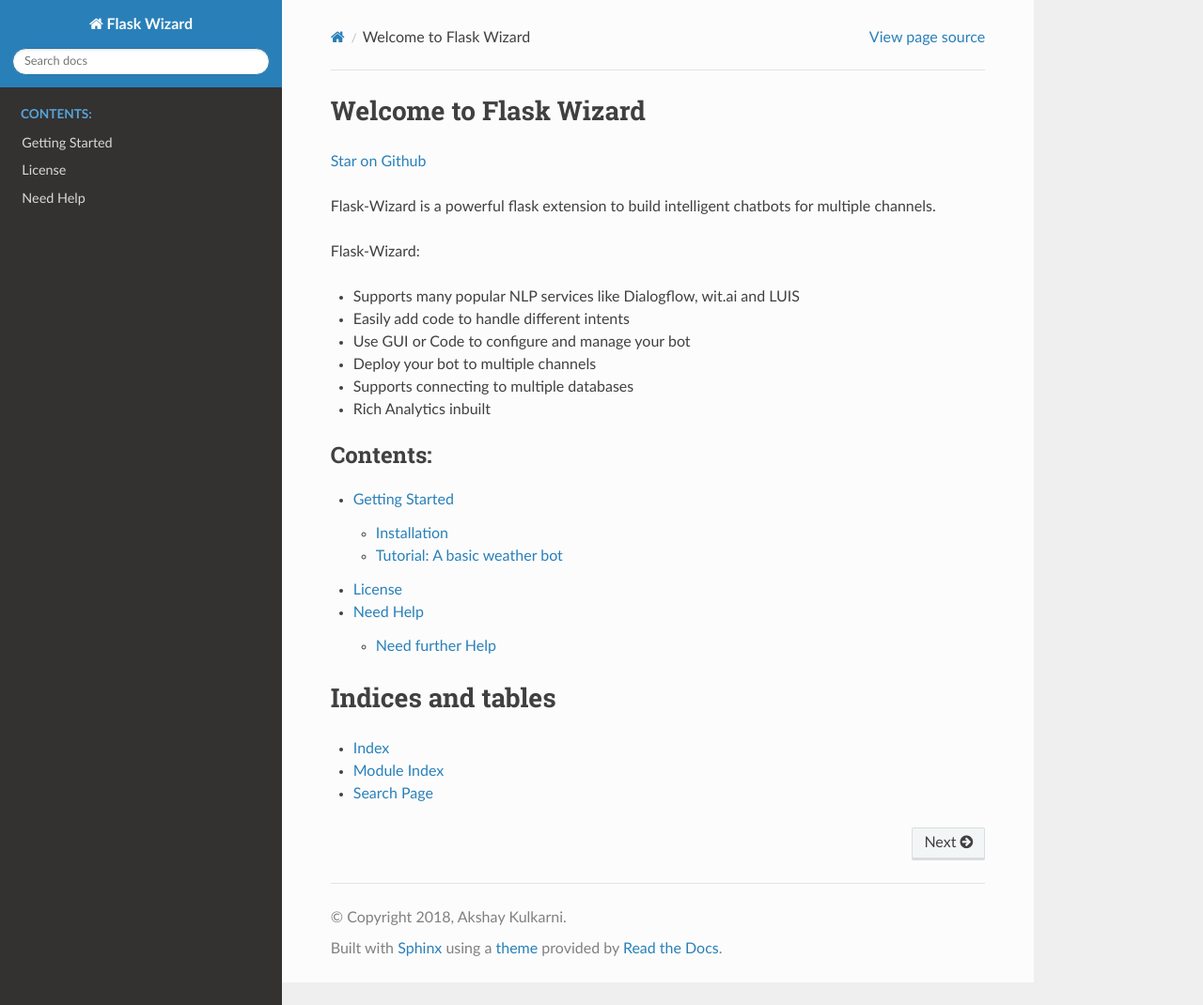
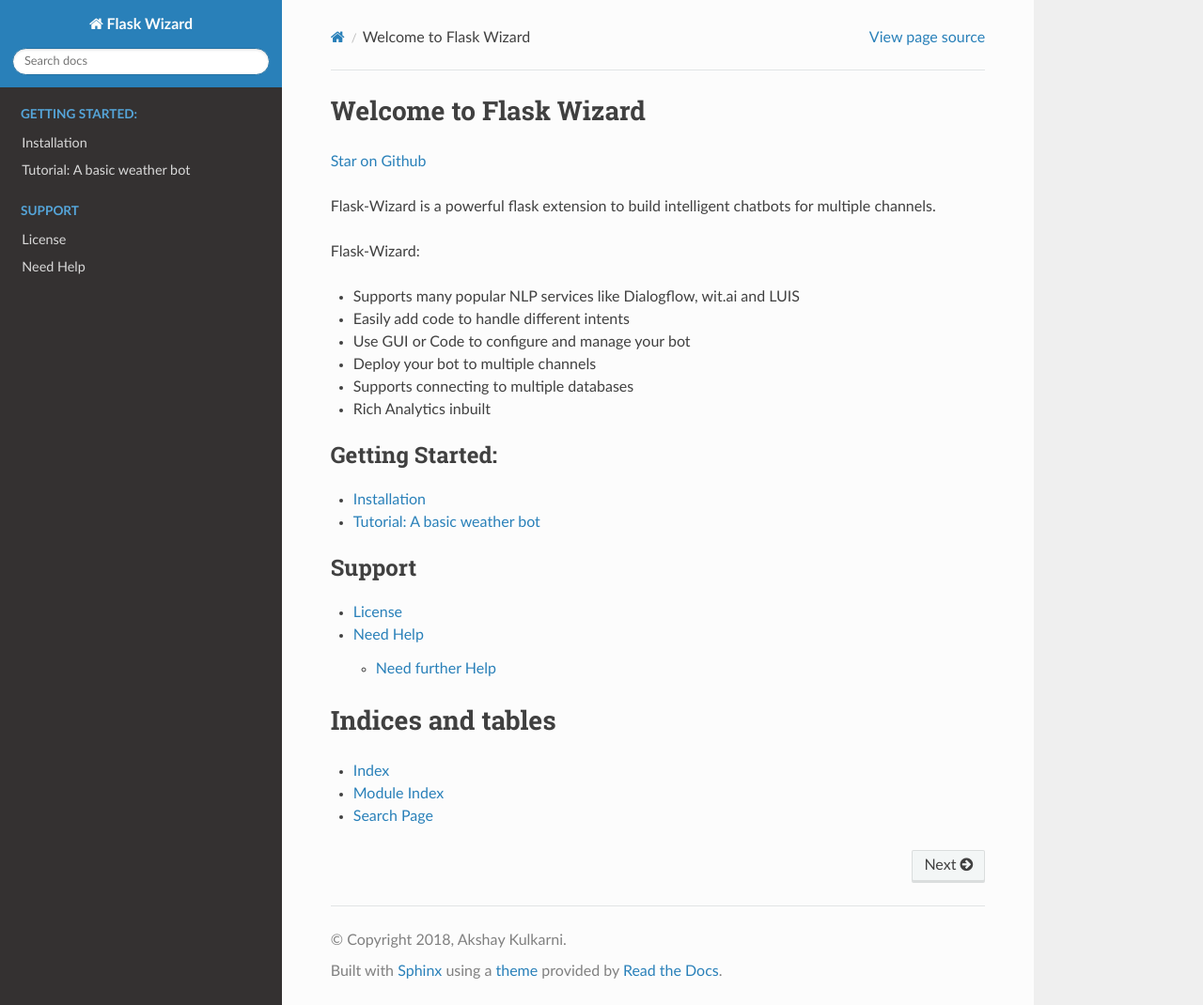
Before and after one commit to GanadiniAkshay/Flask-Wizard, a Sphinx documentation site: the page built from docs/index.rst, in a window 1280 px wide and 1070 px high. Shown: the whole window at 94% size. Built offline with Sphinx 7.4.7 and the Read the Docs theme 2.0.0, drawn with Linux system fonts in a browser that asks for light colours.

Commit message:
added more documentation

```diff
--- a/docs/index.rst
+++ b/docs/index.rst
@@ -26,10 +26,16 @@
 
 
 .. toctree::
-   :maxdepth: 3
-   :caption: Contents:
+   :maxdepth: 2
+   :caption: Getting Started:
 
    started
+   tutorial
+
+.. toctree::
+   :maxdepth: 2
+   :caption: Support
+
    license
    help
 
--- a/docs/started.rst
+++ b/docs/started.rst
@@ -1,18 +1,15 @@
-Getting Started
-===============
-
 Installation
-^^^^^^^^^^^^
+============
 
 Flask wizard can be installed using pip:
 
-.. code-block:: none
+.. code-block:: console
 
    $ pip install flask-wizard
 
 Once the library is installed you can create a project by using the command inside the project directory:
 
-.. code-block:: none
+.. code-block:: console
 
    $ mkdir flask_bot
    $ cd flask_bot
--- /dev/null
+++ b/docs/tutorial.rst
@@ -0,0 +1,2 @@
+Tutorial: A basic weather bot
+=============================
```
Also changed, not shown: other parts of docs/started.rst (+0 -3 lines), 8 other files.
